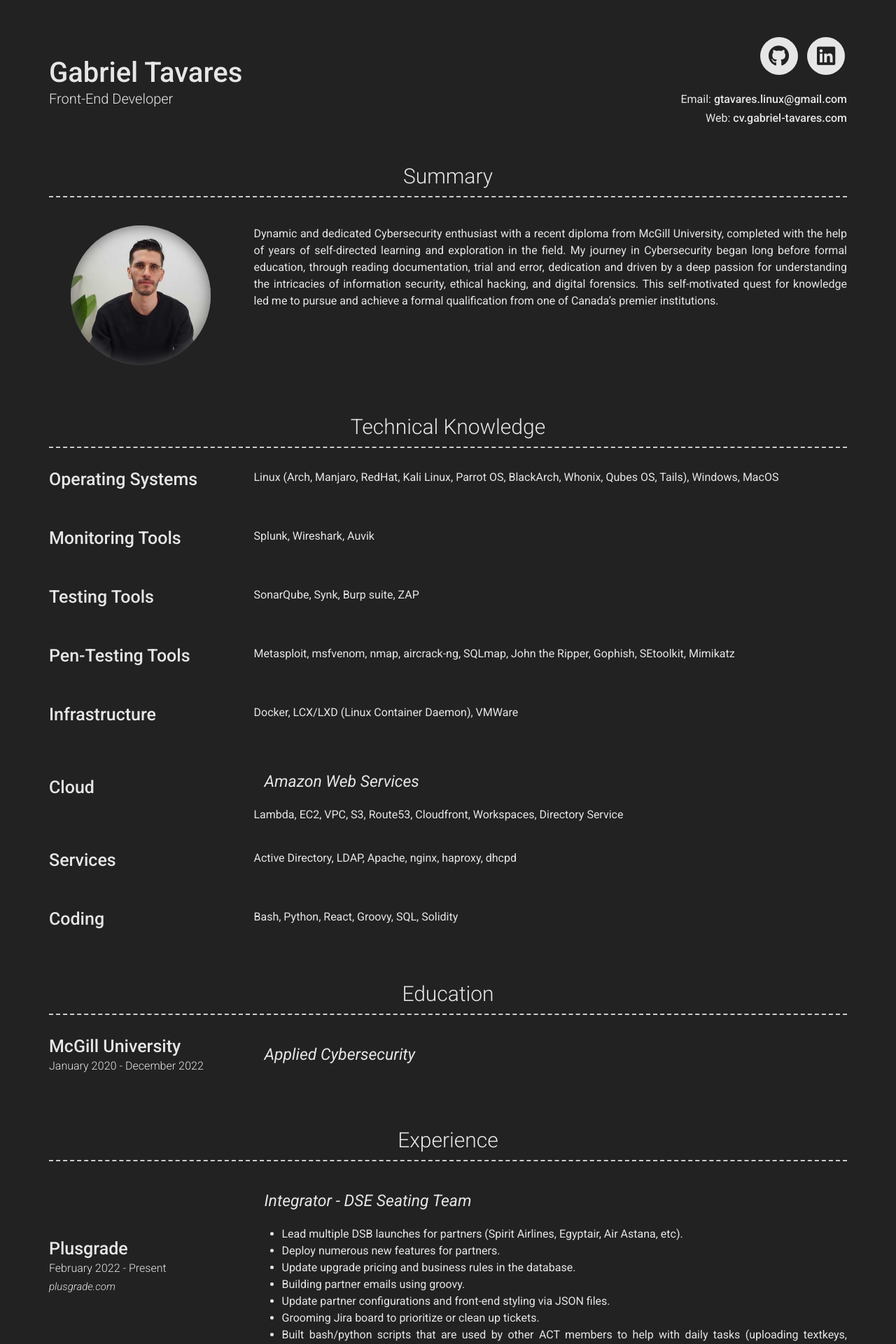
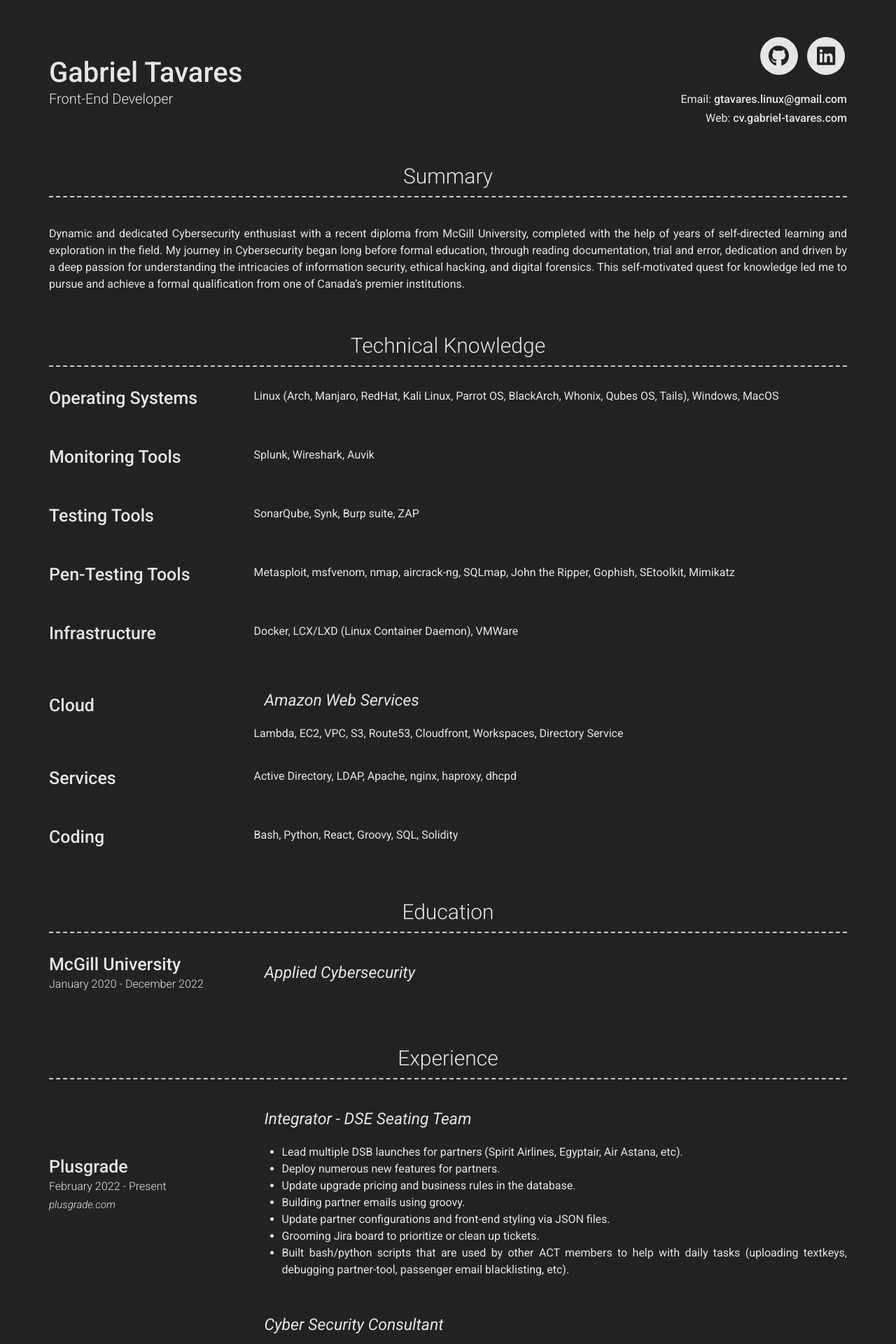
Before and after one commit to gtavares7/gtavares.github.io, a Jekyll site: the page built from index.md, in a window 1280 px wide. Shown: the top 1920 px of the page at 70% size. Built offline with Jekyll 4.4.1, drawn with Linux system fonts in a browser that asks for light colours; nearby versions of some CDN libraries.

Commit message:
Update _config.yml

```diff
--- a/_config.yml
+++ b/_config.yml
@@ -13,7 +13,7 @@ darkmode: true
 github_username:  gtavares7
 linkedin_username: gabrieltavares7
 
-summary_profile_image: images/gabriel.png
+#summary_profile_image: images/gabriel.png
 summary_content: |
   Dynamic and dedicated Cybersecurity enthusiast with a recent diploma from McGill University, completed with the help of years of self-directed
   learning and exploration in the field. My journey in Cybersecurity began long before formal education, through reading documentation, trial and error, dedication
```
